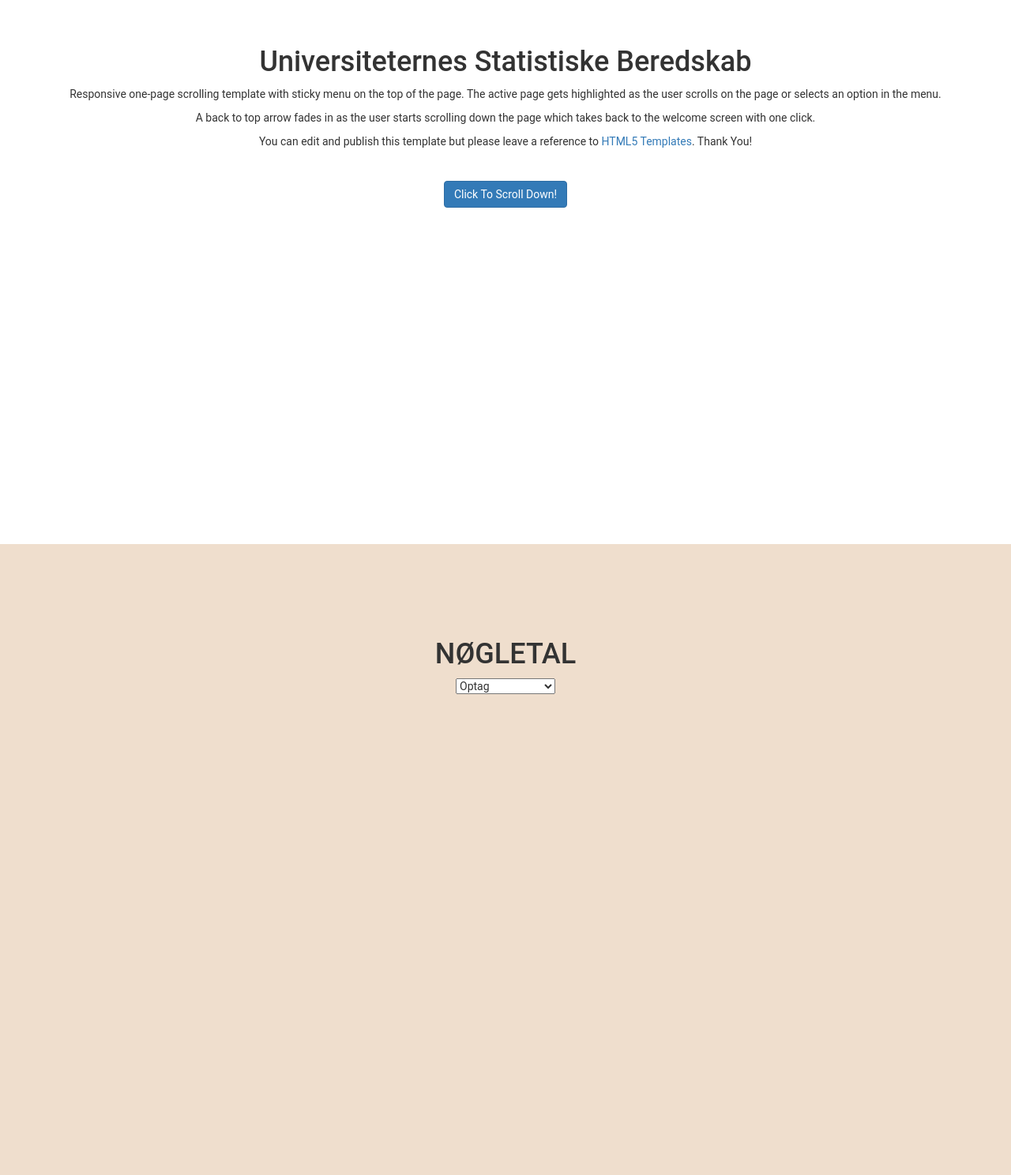
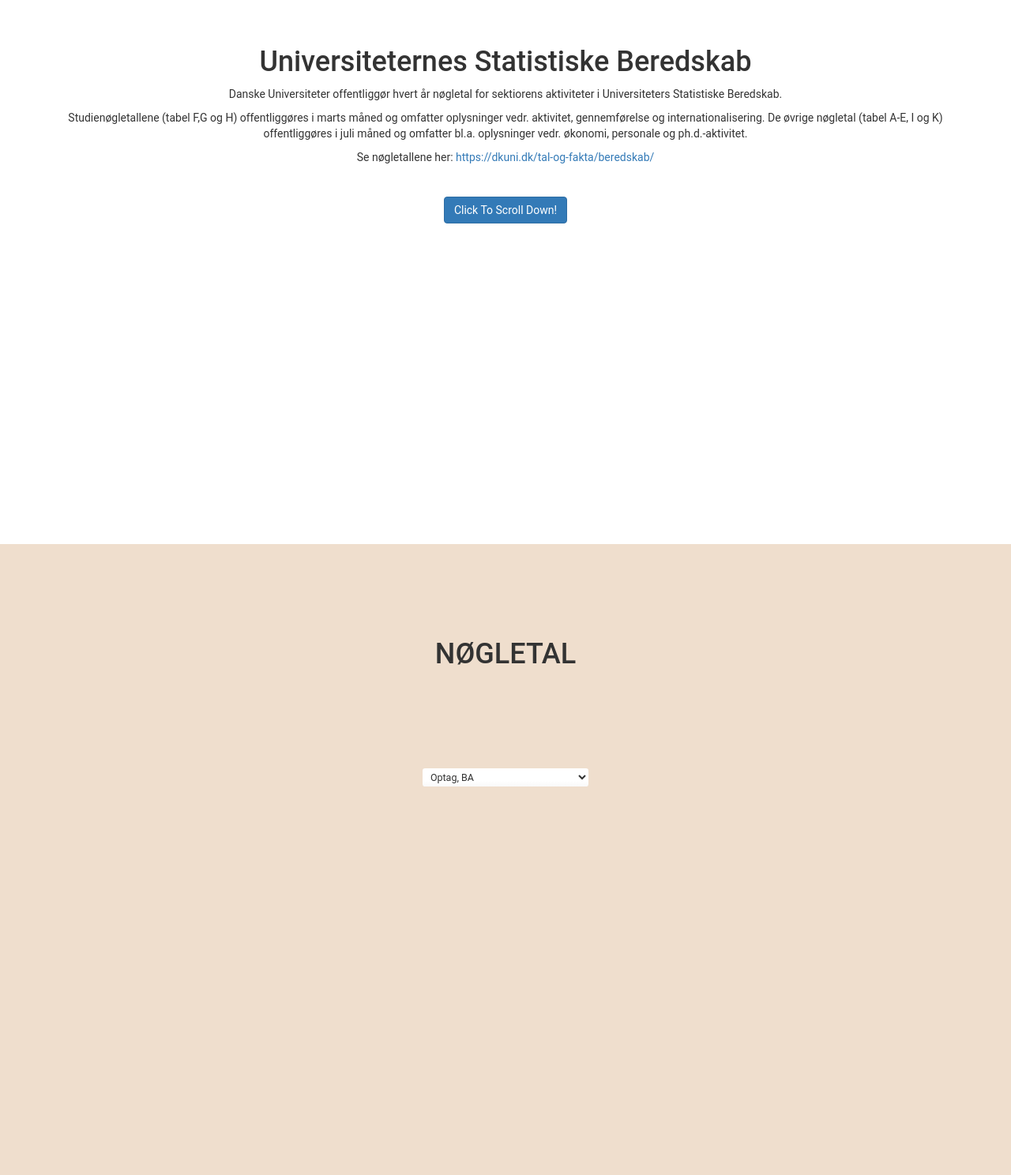
Before and after one commit to jopl93/DKUNI_APP, a Node server app: page / in a window 1280 px wide. Shown: the part 111-1599 px from the top of the page at 79% size. Run offline with Node 20, Linux system fonts and the light colour scheme; some libraries are stand-ins or nearby versions.

Commit message:
Worked with the design of dropdown and inserted text from the prototype.

```diff
--- a/public/stylesheets/style.css
+++ b/public/stylesheets/style.css
@@ -2,21 +2,41 @@
   text-align: center;
 }
 
-
-ul {
-  width: 100%;
-  list-style-type: none;
-  margin: 100px;
-  padding: 0;
-  overflow: hidden;
-  background-color: #333;
+.empty{
+  padding-top: 10%;
 }
 
-li {
-  width: 10%;
-  display: inline-block;
-  color: white;
-  text-align: center;
-  padding: 14px 16px;
-  text-decoration: none;
+select {
+ /*A reset of styles, including removing the default dropdown arrow*/
+  background-color: transparent;
+  border: none;
+  padding: 0 1em 0 0;
+  margin: 0;
+  width: 50%;
+  font-family: inherit;
+  font-size: inherit;
+  line-height: inherit;
+
+  /*Stack above custom arrow*/
+  z-index: 1;
 }
+
+#choiceOfGraphs {
+  align-items: center;
+  position: relative;
+
+  min-width: 15ch;
+  max-width: 30ch;
+
+  border: 1px solid var(--select-border);
+  border-radius: 0.25em;
+  padding: 0.25em 0.5em;
+
+  font-size: 1.25rem;
+  line-height: 1.1;
+
+  /* Optional styles
+  remove for transparency */
+  background-color: #fff;
+  background-image: linear-gradient(to top, #f9f9f9, #fff 33%);
+}
--- a/views/index.ejs
+++ b/views/index.ejs
@@ -9,6 +9,7 @@
     <meta name="description" content="Simplified Bootstrap template with sticky menu">
     <link href="stylesheets/bootstrap.css" rel="stylesheet">
     <link href="stylesheets/sticky-menu.css" rel="stylesheet">
+    <link href="stylesheets/style.css" rel="stylesheet">
      <!-- jQuery -->
      <script src="javascripts/jquery.js"></script>
 
@@ -53,9 +54,9 @@
             <div class="row">
                 <div class="col-lg-12">
                     <h1>Universiteternes Statistiske Beredskab</h1>
-                    <p>Responsive one-page scrolling template with sticky menu on the top of the page. The active page gets highlighted as the user scrolls on the page or selects an option in the menu.</p>
-					<p>A back to top arrow fades in as the user starts scrolling down the page which takes back to the welcome screen with one click.</p>
-					<p>You can edit and publish this template but please leave a reference to <a href="https://html5-templates.com/" target="_blank" rel="nofollow">HTML5 Templates</a>. Thank You!</p>
+                    <p>Danske Universiteter offentliggør hvert år nøgletal for sektiorens aktiviteter i Universiteters Statistiske Beredskab. </p>
+                    <p> Studienøgletallene (tabel F,G og H) offentliggøres i marts måned og omfatter oplysninger vedr. aktivitet, gennemførelse og internationalisering. De øvrige nøgletal (tabel A-E, I og K) offentliggøres i juli måned og omfatter bl.a. oplysninger vedr. økonomi, personale og ph.d.-aktivitet.</p>
+                    <p>Se nøgletallene her: <a href="https://dkuni.dk/tal-og-fakta/beredskab/">https://dkuni.dk/tal-og-fakta/beredskab/</a></p>
 					<p>&nbsp;</p>
                     <a class="btn btn-primary page-scroll" href="#kontakt">Click To Scroll Down!</a>
                 </div>
@@ -69,12 +70,16 @@
             <div class="row">
                 <div class="col-lg-12">
                     <h1>NØGLETAL</h1>
+                    <div class="empty"></div>
                     <div class="select-custom">
                     <select name="choiceOfGraphs" id="choiceOfGraphs">
                         <optgroup label="F. Studieaktivitet">
-                          <option value="Optag">Optag</option>
-                          <option value="Ophoer">Ophør</option>
-                          <option value="Produktion">Produktion</option>
+                          <option value="Optag">Optag, BA</option>
+                          <option value="Optag">Optag, KA</option>
+                          <option value="Optag">Produktion, BA</option>
+                          <option value="Ophoer">Produktion, KA</option>
+                          <option value="Produktion">Ophør, BA </option>
+                          <option value="Produktion">Ophør, BA </option>
                         </optgroup>
                         <optgroup label="I. Forskeruddannelse">
                           <option value="">Nyindskrevne</option>
@@ -88,21 +93,6 @@
             <div class="row">
             </div>
         </div>
-
-        <!-- Example split danger button --><!--
-<div class="btn-group">
-    <button type="button" class="btn btn-secondary">Action</button>
-    <button type="button" class="btn btn-secondary dropdown-toggle dropdown-toggle-split" data-toggle="dropdown" aria-haspopup="true" aria-expanded="false">
-      <span class="sr-only">Toggle Dropdown</span>
-    </button>
-    <div class="dropdown">
-      <a class="dropdown-item" href="#">Action</a>
-      <a class="dropdown-item" href="#">Another action</a>
-      <a class="dropdown-item" href="#">Something else here</a>
-      <div class="dropdown-divider"></div>
-      <a class="dropdown-item" href="#">Separated link</a>
-    </div>
-  </div>-->
     </section>
 
     <!-- Contact Section -->
@@ -123,7 +113,7 @@
     </section>
 
 	<a id="back2Top" title="Back to top" href="#">&#10148;</a>
-
+<!--this template but please leave a reference to <a href="https://html5-templates.com/" target="_blank" rel="nofollow">HTML5 Templates</a>. Thank You!-->
 </body>
 
 </html>
```
